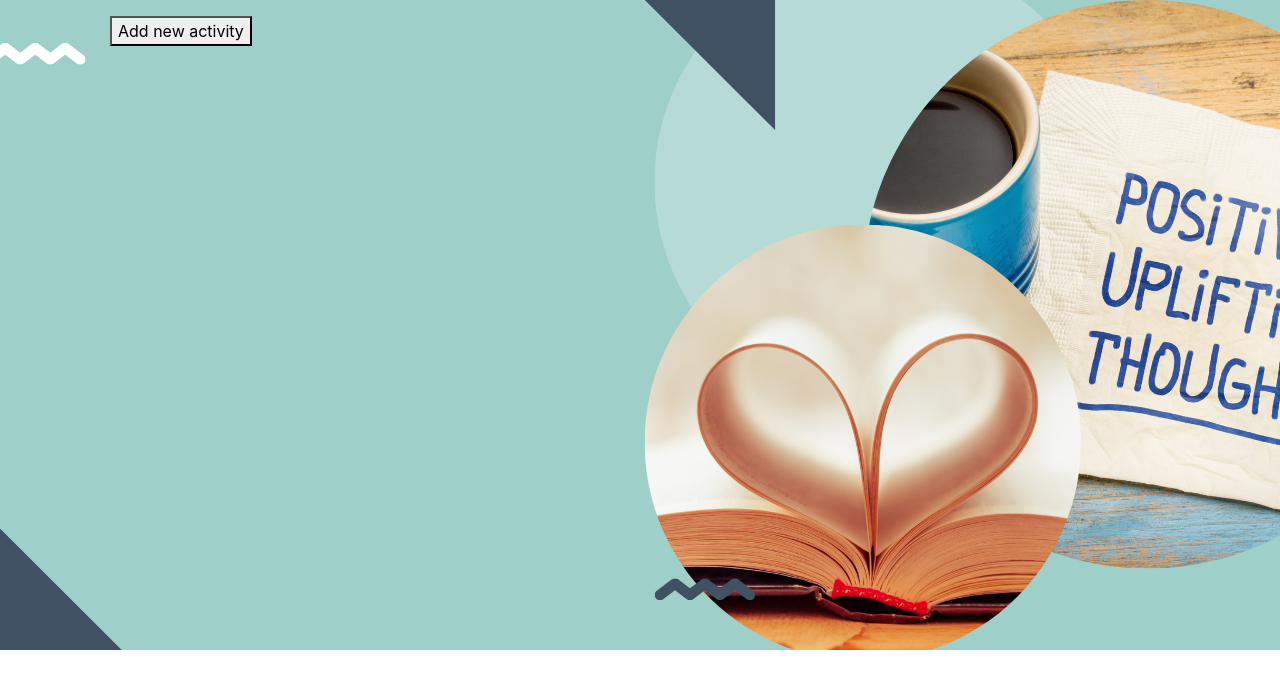
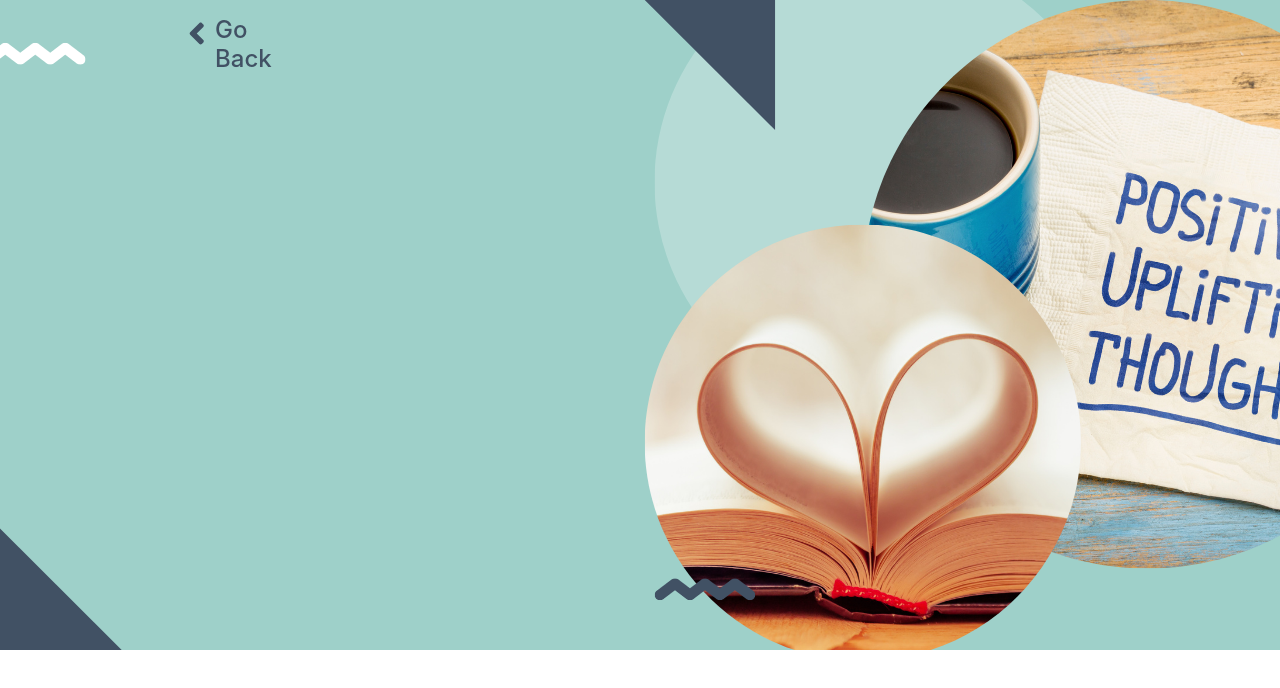
Before and after one commit to Mary0183/cognitive-app, a React (Create React App) app: page / in a window 1280 px wide. Both pictures are taken after a click on the element 493 px from the left and 615 px from the top of the page. Shown: the top 688 px of the page. Built offline with nearby package versions, Linux system fonts and the light colour scheme.

Commit message:
go back button and icon ready with css

```diff
--- a/src/components/UserActivityList.css
+++ b/src/components/UserActivityList.css
@@ -1,5 +1,17 @@
 .ActionsDone {
   padding-left: 110px;
+}
+.grid-left-arrow-button {
+  display: grid;
+  grid-template-columns: repeat(2, 1fr);
+  grid-gap: 5px;
+  gap: 5px;
+  width: 200px;
+  column-gap: 10px;
+}
+
+.go-back-arrow {
+  justify-self: end;
 }
 
 ul {
@@ -31,3 +43,8 @@ li::marker {
   cursor: pointer;
   justify-self: start;
 }
+
+.add-new-activity {
+  color: #415164;
+  font-size: 35px;
+}
--- a/src/components/UserActivityList.js
+++ b/src/components/UserActivityList.js
@@ -1,6 +1,7 @@
 import { FontAwesomeIcon } from "@fortawesome/react-fontawesome";
 import { faTimesCircle } from "@fortawesome/free-solid-svg-icons";
 import { faPencilAlt } from "@fortawesome/free-solid-svg-icons";
+import { faAngleLeft } from "@fortawesome/free-solid-svg-icons";
 import Accordion from "./Accordion";
 
 import "./UserActivityList.css";
@@ -44,14 +45,18 @@ function UserActivityList(props) {
             </li>
           ))}
         </ul>
-        <button
-          className="add-new-activity"
-          onClick={(result) => {
-            props.onSubmit(result);
-          }}
-        >
-          Add new activity
-        </button>
+        <div className="grid-left-arrow-button">
+          <div className="go-back-arrow">
+            <FontAwesomeIcon
+              className="add-new-activity"
+              icon={faAngleLeft}
+              onClick={(result) => {
+                props.onSubmit(result);
+              }}
+            />
+          </div>
+          <h3>Go Back</h3>
+        </div>
       </div>
     </>
   );
```
Also changed, not shown: 1 other file (tests, documents, lock files or other folders).
